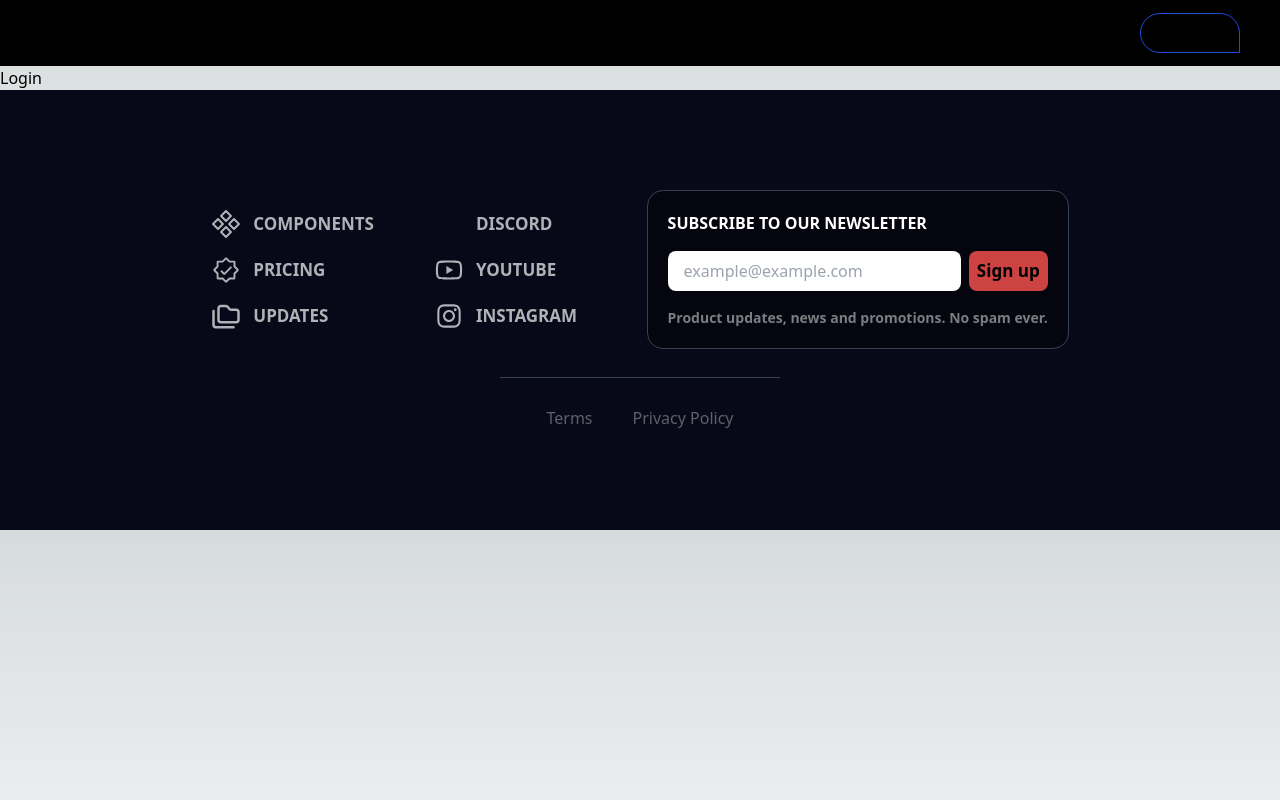
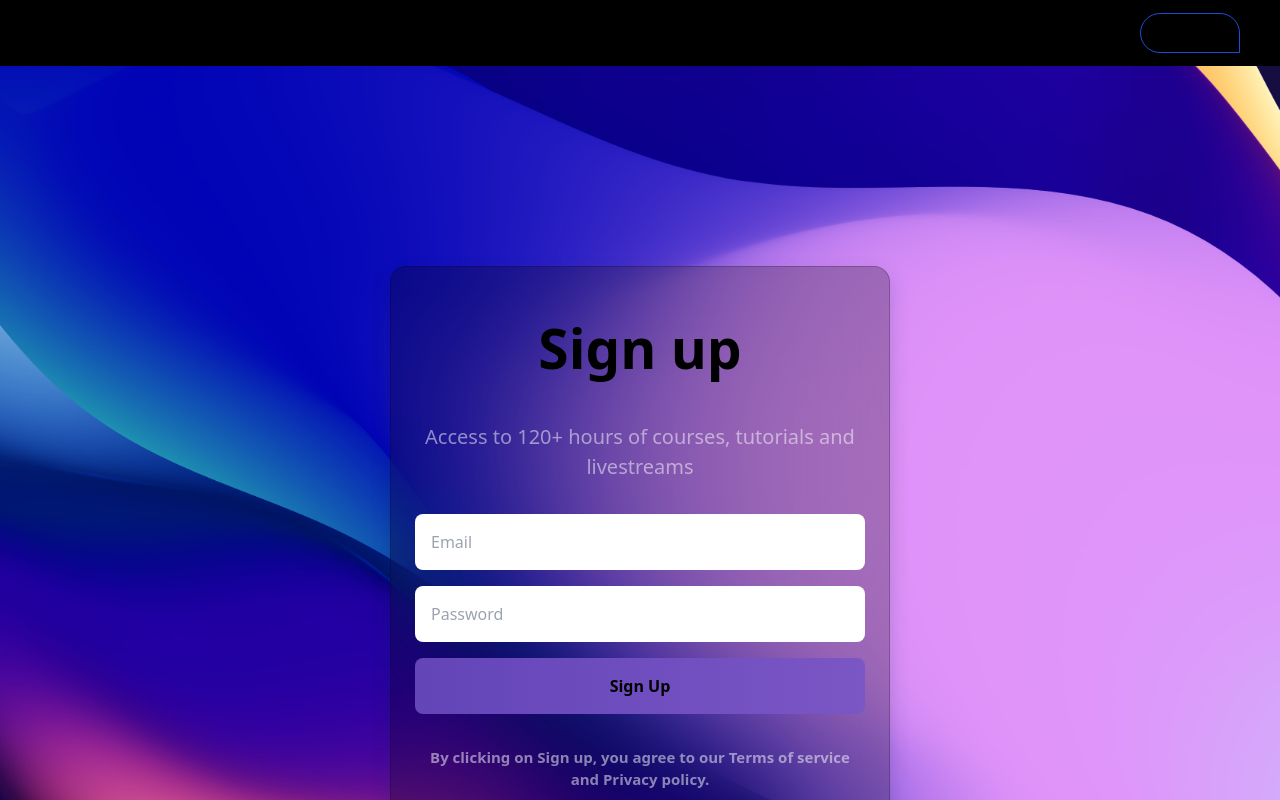
Before and after one commit to krystianRatajczyk/motion-website, a Next.js app: page /login in a window 1280 px wide. Shown: the top 800 px of the page. Built offline with nearby package versions, Linux system fonts and the light colour scheme; some icons are missing.

Commit message:
login page added

```diff
--- a/lib/motion.ts
+++ b/lib/motion.ts
@@ -19,7 +19,6 @@ export const fadeIn = (
         delay: delay,
         duration: duration,
         ease: "easeOut",
-        when: "beforeChildren",
       },
     },
     exit: {
@@ -40,7 +39,12 @@ export const zoomIn = (duration: number, delay: number) => {
     hidden: { opacity: 0 },
     visible: {
       opacity: 1,
-      transition: { delay: delay, duration, ease: "easeOut" },
+      transition: {
+        delay: delay,
+        duration,
+        ease: "easeOut",
+        when: "beforeChildren",
+      },
     },
   };
 };
--- a/pages/login.tsx
+++ b/pages/login.tsx
@@ -1,9 +1,61 @@
-import React from 'react'
+import { fadeIn, zoomIn } from "@/lib/motion";
+import React from "react";
+import { motion } from "framer-motion";
 
 const Login = () => {
   return (
-    <div>Login</div>
-  )
-}
+    <motion.div
+      variants={zoomIn(0.2, 0.1)}
+      animate="visible"
+      initial="hidden"
+      className="flex items-center justify-center
+    w-full h-full px-[20px] py-[200px]"
+      style={{
+        backgroundImage: `url(/wallpaper6.jpg)`,
+        backgroundRepeat: "no-repeat",
+        backgroundSize: "cover",
+        backgroundPosition: "center",
+      }}
+    >
+      <motion.div
+        variants={fadeIn("down", "tween", 0.2, 0.3)}
+        className="w-[500px] bg-[rgba(0,0,0,0.25)] xsm:px-4 px-6 py-10 backdrop-blur-2xl
+      rounded-2xl flex flex-col items-center gap-8 sm:gap-6 border border-[rgba(0,0,0,0.2)]
+      shadow-[rgba(13,_38,_76,_0.19)_0px_9px_20px]"
+      >
+        <h2 className="font-bold text-[55px] sm:text-[35px]">Sign up</h2>
+        <p className="sm:text-[17px] text-[20px] font-medium text-[rgba(255,255,255,0.5)] text-center">
+          Access to 120+ hours of courses, tutorials and livestreams
+        </p>
+        <form className="flex gap-4 flex-col w-full">
+          <motion.input
+            variants={fadeIn("down", "tween", 0.1, 0.3)}
+            type="text"
+            placeholder="Email"
+            className="w-full bg-white outline-none border-none p-4 rounded-lg"
+          />
+          <motion.input
+            variants={fadeIn("down", "tween", 0.2, 0.3)}
+            type="password"
+            placeholder="Password"
+            className="w-full bg-white outline-none border-none p-4 rounded-lg"
+          />
+          <motion.button
+            variants={fadeIn("down", "tween", 0.3, 0.3)}
+            type="submit"
+            className="font-bold w-full text-center py-4 rounded-lg
+          bg-gradient-to-r from-[#6345b8] to-[#7b56c5] hover:bg-[rgba(0,0,0,0.5)]"
+          >
+            Sign Up
+          </motion.button>
+        </form>
+        <p className="sm:text-[13px] text-center font-semibold text-[15px] text-[rgba(255,255,255,0.5)]">
+          By clicking on Sign up, you agree to our Terms of service and Privacy
+          policy.
+        </p>
+      </motion.div>
+    </motion.div>
+  );
+};
 
-export default Login
+export default Login;
```
